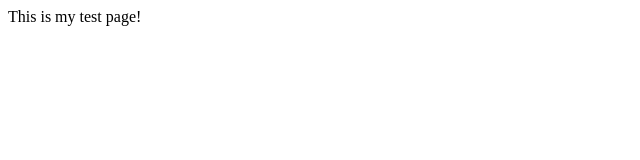
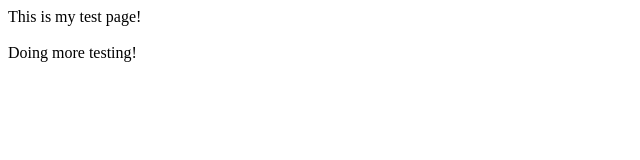
Before and after one commit to AlexChandler200/DemoWebApp, a plain HTML site: page test.html in a window 1280 px wide. Shown: the whole page, without its empty margins (0-640 px from the left). Drawn offline with Linux system fonts and the light colour scheme.

Commit message:
added content

```diff
--- a/test.html
+++ b/test.html
@@ -7,5 +7,7 @@
 </head>
 <body>
     This is my test page!
+    <br> <br>
+    Doing more testing!
 </body>
 </html>
```
